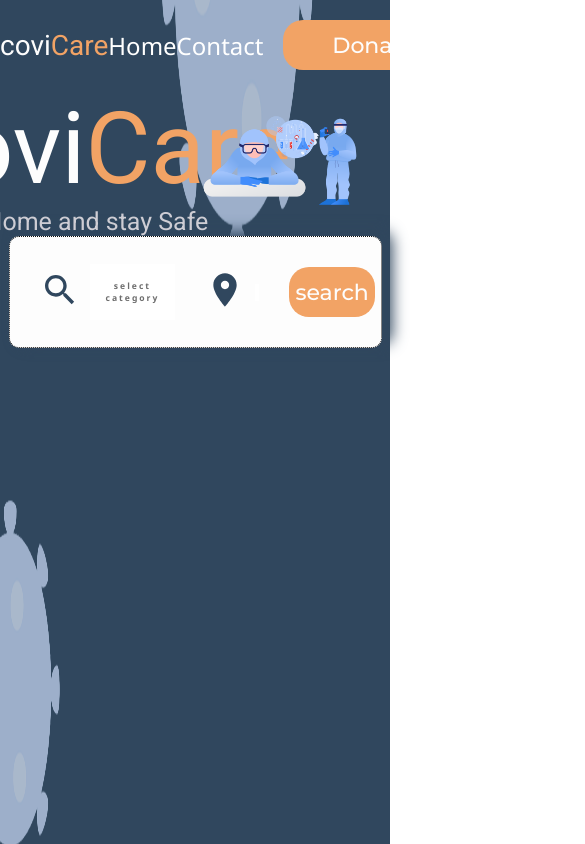
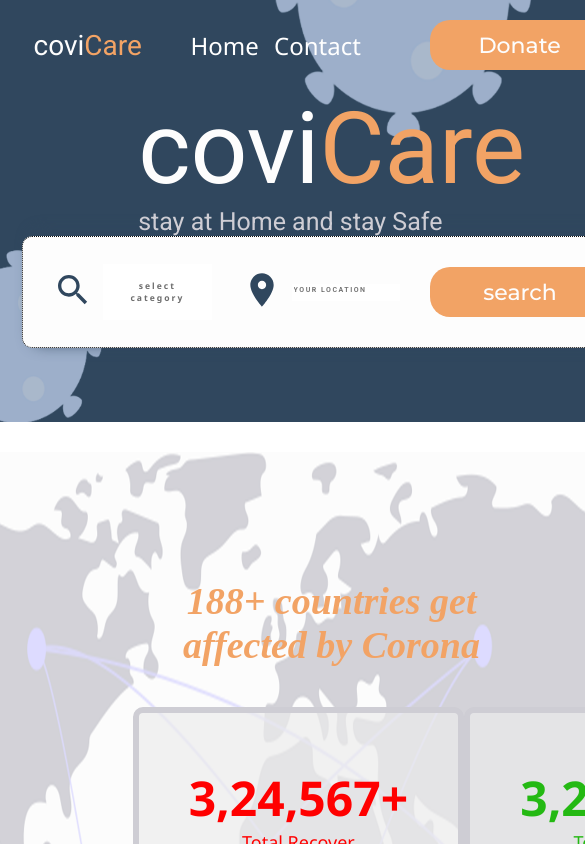
Before and after one commit to CovAssist/CoviHelp-client, a React (Create React App) app: page / in a window 390 px wide. Shown: the top 844 px of the page, 585 px wide, since content can reach past the window. Built offline with nearby package versions, Linux system fonts and the light colour scheme.

Commit message:
responsive

```diff
--- a/src/components/Header/Header.css
+++ b/src/components/Header/Header.css
@@ -8,10 +8,6 @@
   font-weight: 500;
   color: var(--color-white);
   text-decoration: none;
-}
-
-.head {
-  overflow-x: hidden;
 }
 
 .navName:hover {
--- a/src/components/MainHeader/MainHeader.css
+++ b/src/components/MainHeader/MainHeader.css
@@ -41,12 +41,12 @@
   font-size: 25px;
 }
 
-/* @media screen and (max-width: 600px) {
+@media screen and (max-width: 600px) {
   .mainHeader {
     height: 50vh;
-    width: 100vw;
+    width: auto;
   }
   .covidresearch {
     display: none;
   }
-} */
+}
--- a/src/pages/LandingPage/LandingPage.css
+++ b/src/pages/LandingPage/LandingPage.css
@@ -1,3 +1,7 @@
 .first {
   margin-bottom: 30px;
 }
+
+.landing {
+  width: fit-content;
+}
--- a/src/pages/LandingPage/LandingPage.js
+++ b/src/pages/LandingPage/LandingPage.js
@@ -3,6 +3,7 @@ import MainHeader from '../../components/MainHeader/MainHeader';
 import LastPart from '../../components/LastPart/LastPart';
 import MidPart from '../../components/MidPart/MidPart';
 import Footer from '../../components/Footer/Footer';
+import './LandingPage.css';
 
 function LandingPage() {
   return (
```
